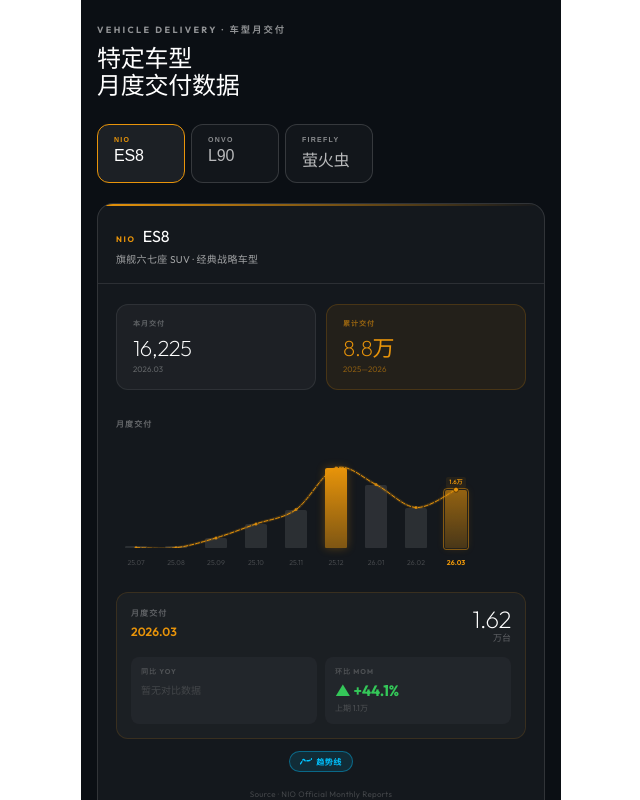
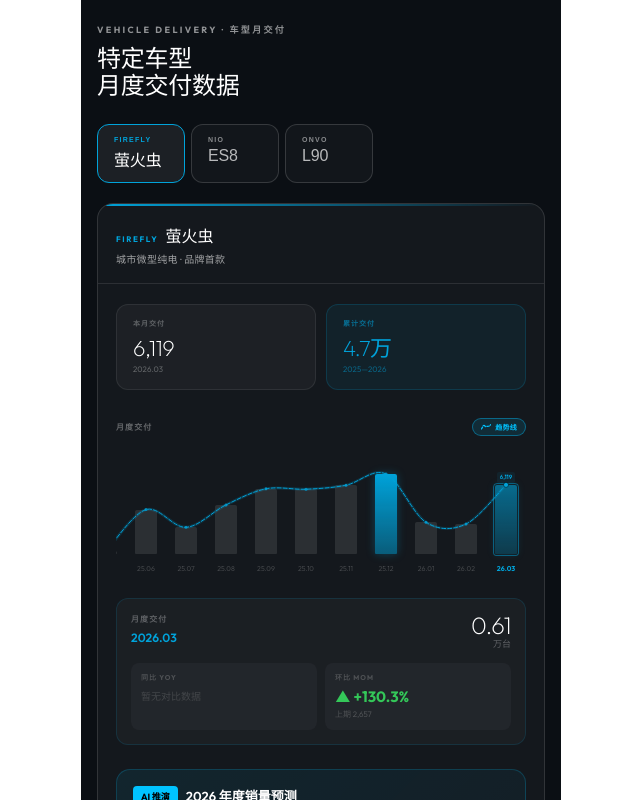
Before and after one commit to wangjiajiajohn/NioFans, a Next.js app: page / in a window 1280 px wide. Shown: the part 1360-2160 px from the top of the page, without its empty margins (319-959 px from the left). Built offline with nearby package versions, Linux system fonts and the light colour scheme.

Commit message:
style: reorder models (Firefly first) and move trend toggle to top-right

```diff
--- a/src/components/ModelSection.tsx
+++ b/src/components/ModelSection.tsx
@@ -26,9 +26,9 @@ const MODEL_TAG_KEYS: Record<string, 'modelTagES8' | 'modelTagL90' | 'modelTagFi
 };
 
 const MODELS: ModelConfig[] = [
+  { id: 'firefly',  name: '萤火虫', brand: 'Firefly', tag: '',  color: '#00A3DA' },
   { id: 'es8',      name: 'ES8',    brand: 'NIO',     tag: '',  color: '#E8940A' },
   { id: 'l90',      name: 'L90',    brand: 'ONVO',    tag: '',  color: '#4E7CF6' },
-  { id: 'firefly',  name: '萤火虫', brand: 'Firefly', tag: '',  color: '#00A3DA' },
 ];
 
 /** Map component model ids → actual keys used in month-special-count.json */
@@ -62,7 +62,7 @@ function fmtK(v: number) {
 }
 
 export default function ModelSection() {
-  const [activeId, setActiveId] = useState('es8');
+  const [activeId, setActiveId] = useState('firefly');
   const [showTrend, setShowTrend] = useState(true);
   const { t } = useLang();
 
@@ -289,11 +289,29 @@ export default function ModelSection() {
                 </div>
               </div>
 
-              {/* Chart title */}
-              <div style={{ marginBottom: '8px' }}>
+              {/* Chart title with Trend toggle */}
+              <div style={{ display: 'flex', justifyContent: 'space-between', alignItems: 'center', marginBottom: '8px' }}>
                 <p style={{ fontSize: '8px', fontWeight: 600, letterSpacing: '0.14em', textTransform: 'uppercase', color: 'rgba(255,255,255,0.35)' }}>
                   {t.chartTitleMonthly}
                 </p>
+                <button
+                  onClick={() => setShowTrend(v => !v)}
+                  style={{
+                    display: 'flex', alignItems: 'center', gap: '4px',
+                    background: showTrend ? 'rgba(0,195,255,0.12)' : 'rgba(255,255,255,0.05)',
+                    border: `1px solid ${showTrend ? 'rgba(0,195,255,0.4)' : 'rgba(255,255,255,0.12)'}`,
+                    borderRadius: '100px', padding: '3px 8px', cursor: 'pointer', transition: 'all 0.2s',
+                  }}
+                >
+                  <svg width="10" height="6" viewBox="0 0 12 7" fill="none">
+                    <path d="M0 6 C1.5 6, 2 1.5, 3.5 1.5 C5 1.5, 5 4, 6.5 3 C8 2, 9 4, 12 0.5"
+                      stroke={showTrend ? '#00C3FF' : 'rgba(255,255,255,0.25)'}
+                      strokeWidth="1.6" fill="none" strokeLinecap="round" strokeDasharray="3 2" />
+                  </svg>
+                  <span style={{ fontSize: '7px', fontWeight: 600, color: showTrend ? '#00C3FF' : 'rgba(255,255,255,0.25)', letterSpacing: '0.04em' }}>
+                    {t.modelTrendLine}
+                  </span>
+                </button>
               </div>
 
               {/* Bar chart with optional trend overlay */}
@@ -500,27 +518,6 @@ export default function ModelSection() {
                 </div>
               )}
 
-              {/* Trend toggle below chart */}
-              <div style={{ display: 'flex', justifyContent: 'center', marginTop: '12px' }}>
-                <button
-                  onClick={() => setShowTrend(v => !v)}
-                  style={{
-                    display: 'flex', alignItems: 'center', gap: '4px',
-                    background: showTrend ? 'rgba(0,195,255,0.12)' : 'rgba(255,255,255,0.05)',
-                    border: `1px solid ${showTrend ? 'rgba(0,195,255,0.4)' : 'rgba(255,255,255,0.12)'}`,
-                    borderRadius: '100px', padding: '4px 10px', cursor: 'pointer', transition: 'all 0.2s',
-                  }}
-                >
-                  <svg width="12" height="7" viewBox="0 0 12 7" fill="none">
-                    <path d="M0 6 C1.5 6, 2 1.5, 3.5 1.5 C5 1.5, 5 4, 6.5 3 C8 2, 9 4, 12 0.5"
-                      stroke={showTrend ? '#00C3FF' : 'rgba(255,255,255,0.25)'}
-                      strokeWidth="1.4" fill="none" strokeLinecap="round" strokeDasharray="3 2" />
-                  </svg>
-                  <span style={{ fontSize: '8px', fontWeight: 600, color: showTrend ? '#00C3FF' : 'rgba(255,255,255,0.25)', letterSpacing: '0.06em' }}>
-                    {t.modelTrendLine}
-                  </span>
-                </button>
-              </div>
 
               {/* ── AI Forecast Section (Firefly Only) ── */}
               {model.id === 'firefly' && (
```
